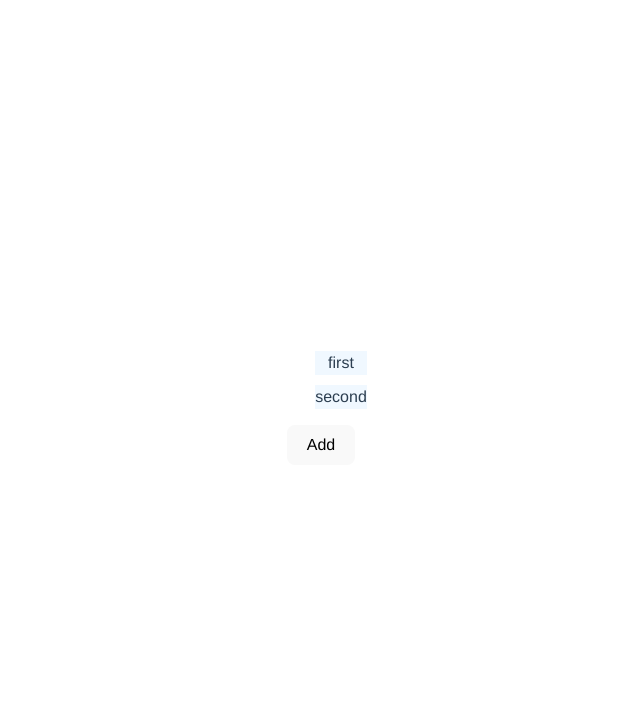
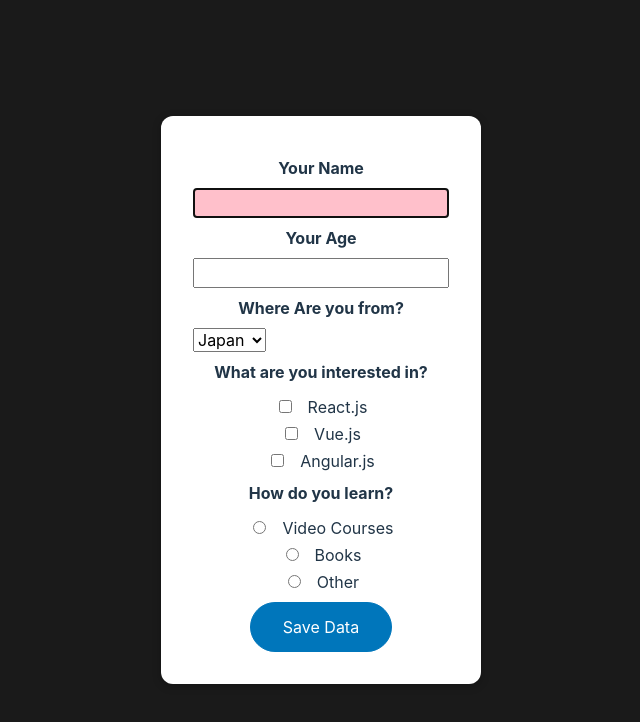
Before and after one commit to yu00212/Vue3, a Vue app: page / in a window 1280 px wide. Shown: the top 722 px of the page, without its empty margins (319-959 px from the left). Built offline with nearby package versions, Linux system fonts and the light colour scheme.

Commit message:
add：カスタムディレクティブとmodifiers

```diff
--- a/src/App.vue
+++ b/src/App.vue
@@ -1,21 +1,23 @@
 <script setup lang="ts">
-import TodoList from './components/TodoList.vue';
-import { provide }from 'vue';
-import { todos } from './useTodo';
+import Form from './components/Form.vue';
 
-provide('todos', todos)
 </script>
 
 <template>
-  <TodoList />
+  <Form />
 </template>
 
 <style>
-#app {
-  font-family: Avenir, Helvetica, Arial, sans-serif;
-  -webkit-font-smoothing: antialiased;
-  -moz-osx-font-smoothing: grayscale;
-  text-align: center;
-  color: #2c3e50;
+*{
+  box-sizing: border-box;
+}
+
+html {
+  font-family: sans-serif;
+}
+
+body {
+  margin: 0;
+  background-color: #1a1a1a;
 }
 </style>
--- /dev/null
+++ b/src/components/Form.vue
@@ -0,0 +1,139 @@
+<script setup lang="ts">
+import {DirectiveBinding, ref} from 'vue' ;
+
+const userName = ref<string>('')
+
+// v-focus
+const vFocus = {
+  mounted: (el: HTMLElement, binding: DirectiveBinding) => {
+    el.focus()
+
+    if (binding.modifiers.alert) {
+      el.style.backgroundColor = 'pink'
+    }
+  }
+}
+
+const onSubmit = () => {
+  console.log('userName', userName.value )
+  console.log('submit')
+}
+</script>
+
+<template>
+  <form>
+    <div class="form-control">
+      <label for="user-name">Your Name</label>
+      <input id="user-name" name="user-name" type="text" v-focus.alert />
+    </div>
+    <div class="form-control">
+      <label for="age">Your Age</label>
+      <input id="age" name="age" type="number" />
+    </div>
+    <div class="form-control">
+      <label for="from">Where Are you from?</label>
+      <select id="from" name="from">
+        <option value="japan">Japan</option>
+        <option value="china">China</option>
+        <option value="others">Others</option>
+      </select>
+    </div>
+    <div class="form-control">
+      <h2>What are you interested in?</h2>
+      <div>
+        <input id="interest-react" name="interest" type="checkbox" />
+        <label for="interest-react">React.js</label>
+      </div>
+      <div>
+        <input id="interest-vue" name="interest" type="checkbox" />
+        <label for="interest-vue">Vue.js</label>
+      </div>
+      <div>
+        <input id="interest-angular" name="interest" type="checkbox" />
+        <label for="interest-angular">Angular.js</label>
+      </div>
+    </div>
+    <div class="form-control">
+      <h2>How do you learn?</h2>
+      <div>
+        <input id="how-video" name="how" type="radio" />
+        <label for="how-video">Video Courses</label>
+      </div>
+      <div>
+        <input id="how-books" name="how" type="radio" />
+        <label for="how-books">Books</label>
+      </div>
+      <div>
+        <input id="how-other" name="how" type="radio" />
+        <label for="how-other">Other</label>
+      </div>
+    </div>
+    <div>
+      <button @click.prevent="onSubmit">Save Data</button>
+    </div>
+  </form>
+</template>
+
+<style scoped>
+form {
+  margin: 2rem auto;
+  max-width: 40rem;
+  border-radius: 12px;
+  box-shadow: 0 2px 8px rgba(0, 0, 0, 0.26);
+  padding: 2rem;
+  background-color: #ffffff;
+}
+
+.form-control {
+  margin: 0.5rem 0;
+}
+
+label {
+  font-weight: bold;
+}
+
+h2 {
+  font-size: 1rem;
+  margin: 0.5rem 0;
+}
+
+input,
+select {
+  display: block;
+  width: 100%;
+  font: inherit;
+  margin-top: 0.5rem;
+}
+
+select {
+  width: auto;
+}
+
+input[type="checkbox"],
+input[type="radio"] {
+  display: inline-block;
+  width: auto;
+  margin-right: 1rem;
+}
+
+input[type="checkbox"] + label,
+input[type="radio"] + label {
+  font-weight: normal;
+}
+
+button {
+  font: inherit;
+  border: 1px solid #0076bb;
+  background-color: #0076bb;
+  color: white;
+  cursor: pointer;
+  padding: 0.75rem 2rem;
+  border-radius: 30px;
+}
+
+button:hover,
+button:active {
+  border-color: #002350;
+  background-color: #002350;
+}
+</style>
```
